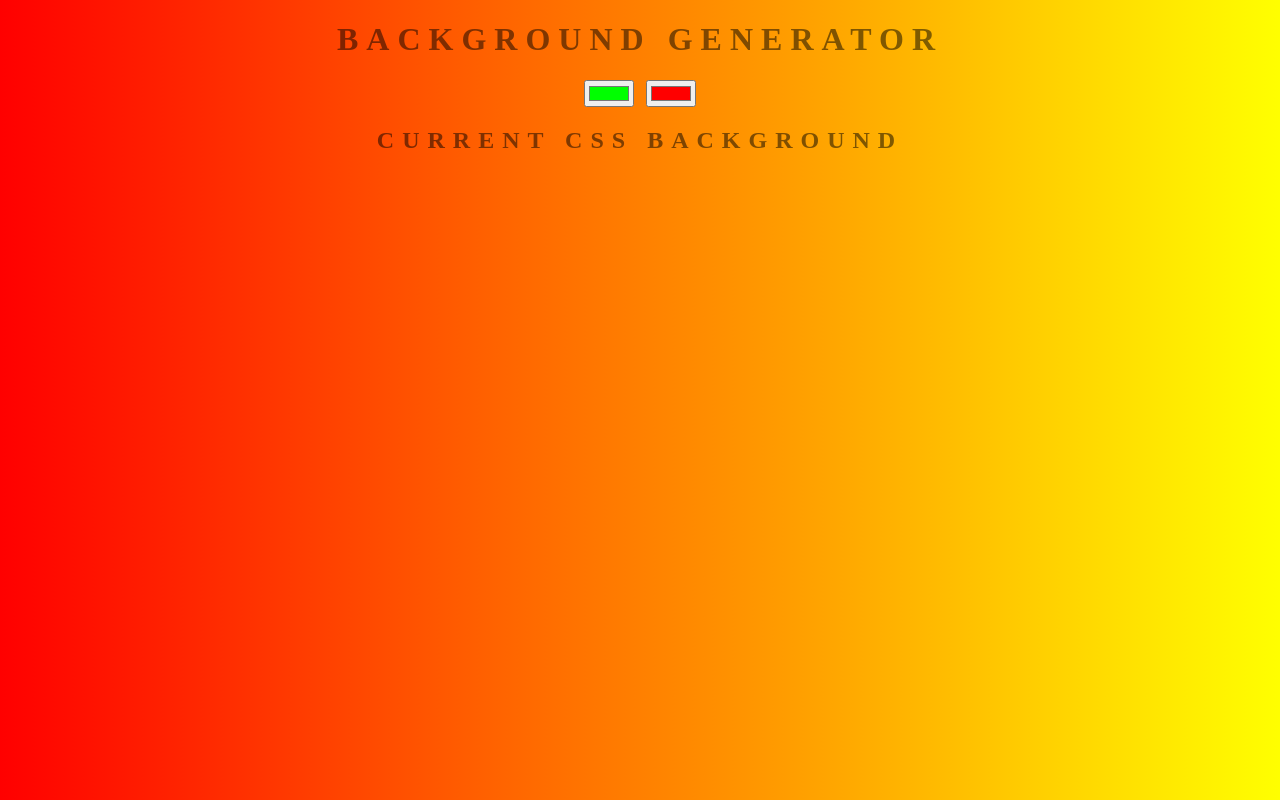
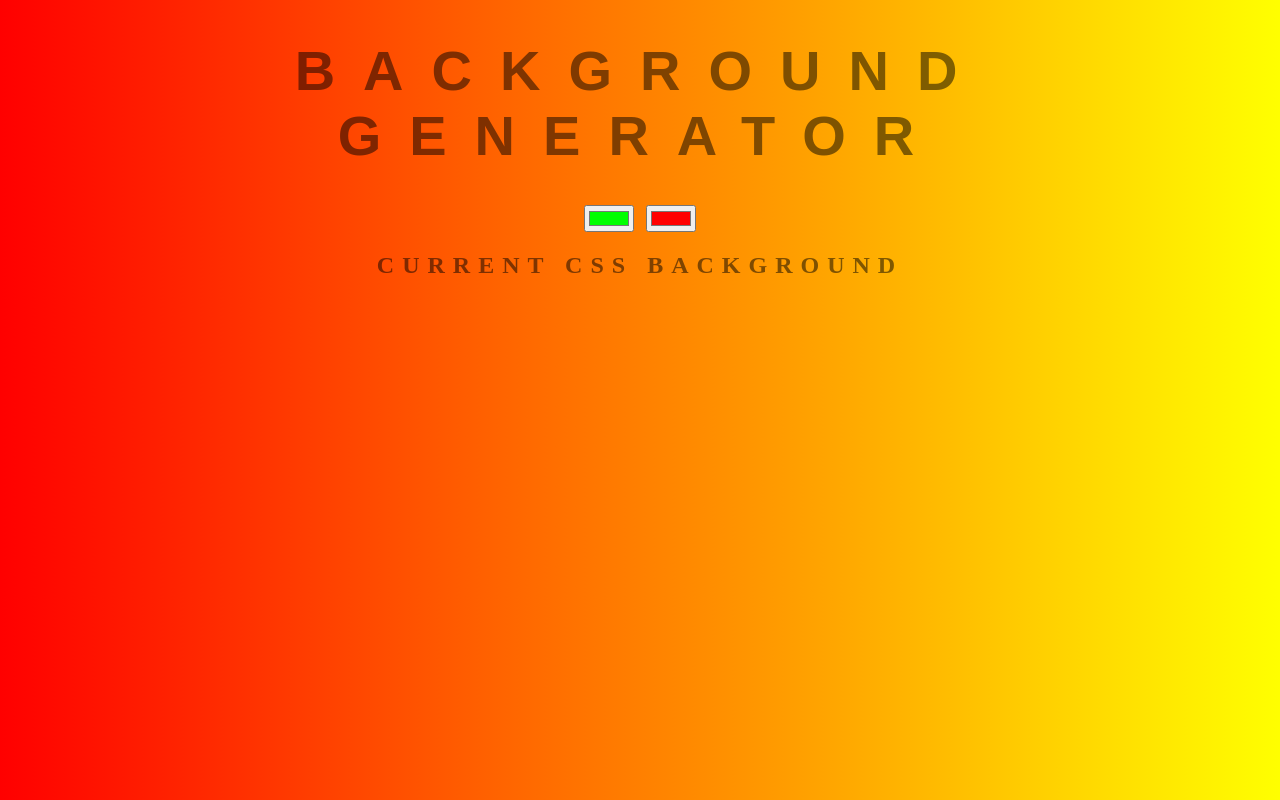
Before and after one commit to brandonmay-dev/background_generator, a plain HTML site: page index.html in a window 1280 px wide. Drawn offline with Linux system fonts and the light colour scheme.

Commit message:
Add style to h1

```diff
--- a/css/style.css
+++ b/css/style.css
@@ -7,3 +7,12 @@
   top: 15%;
   background: linear-gradient(to right, red, yellow);
 }
+
+h1 {
+  font: 600 3.5em "Raleway", sans-serif;
+  color: rgba(0, 0, 0, 0.5);
+  text-align: center;
+  text-transform: uppercase;
+  letter-spacing: 0.5em;
+  width: 100%;
+}
```
